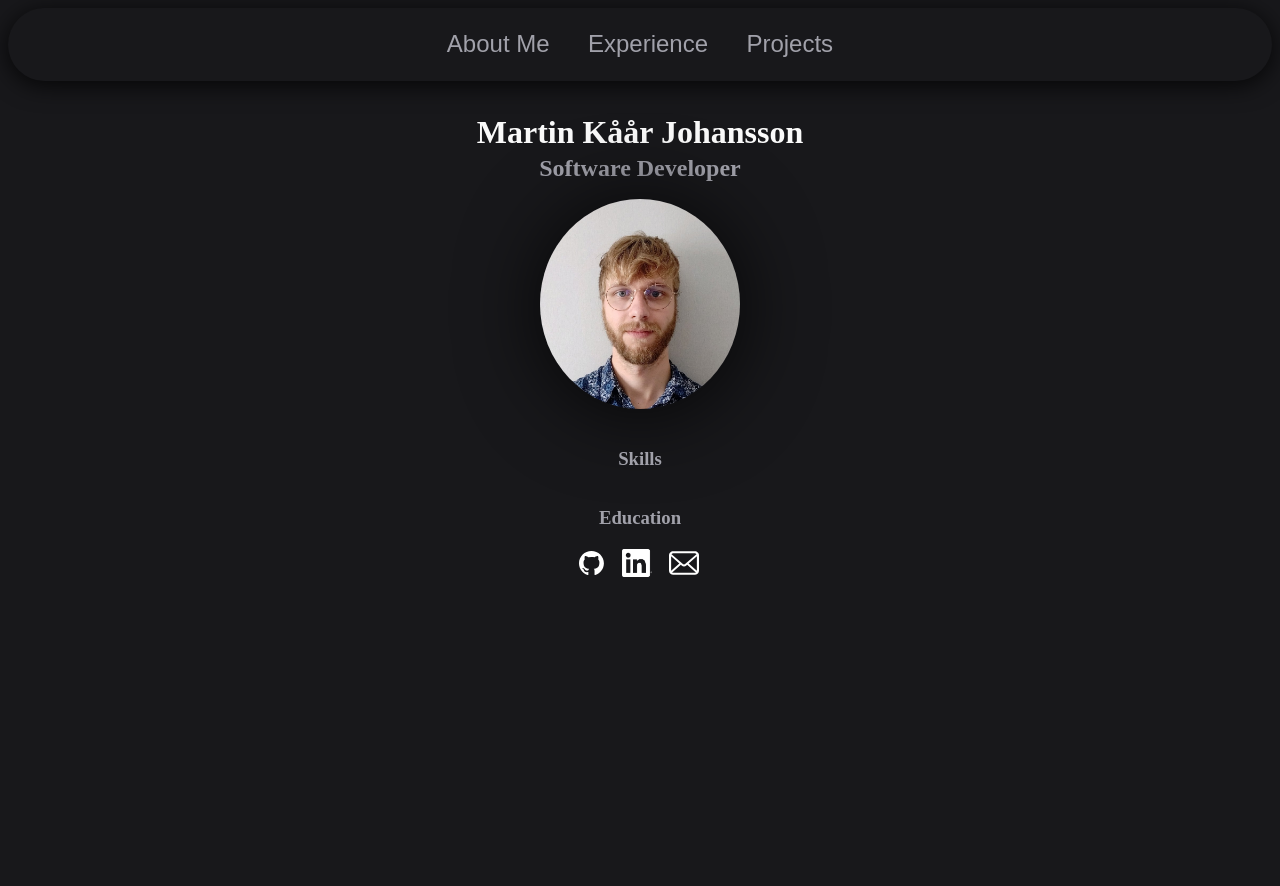
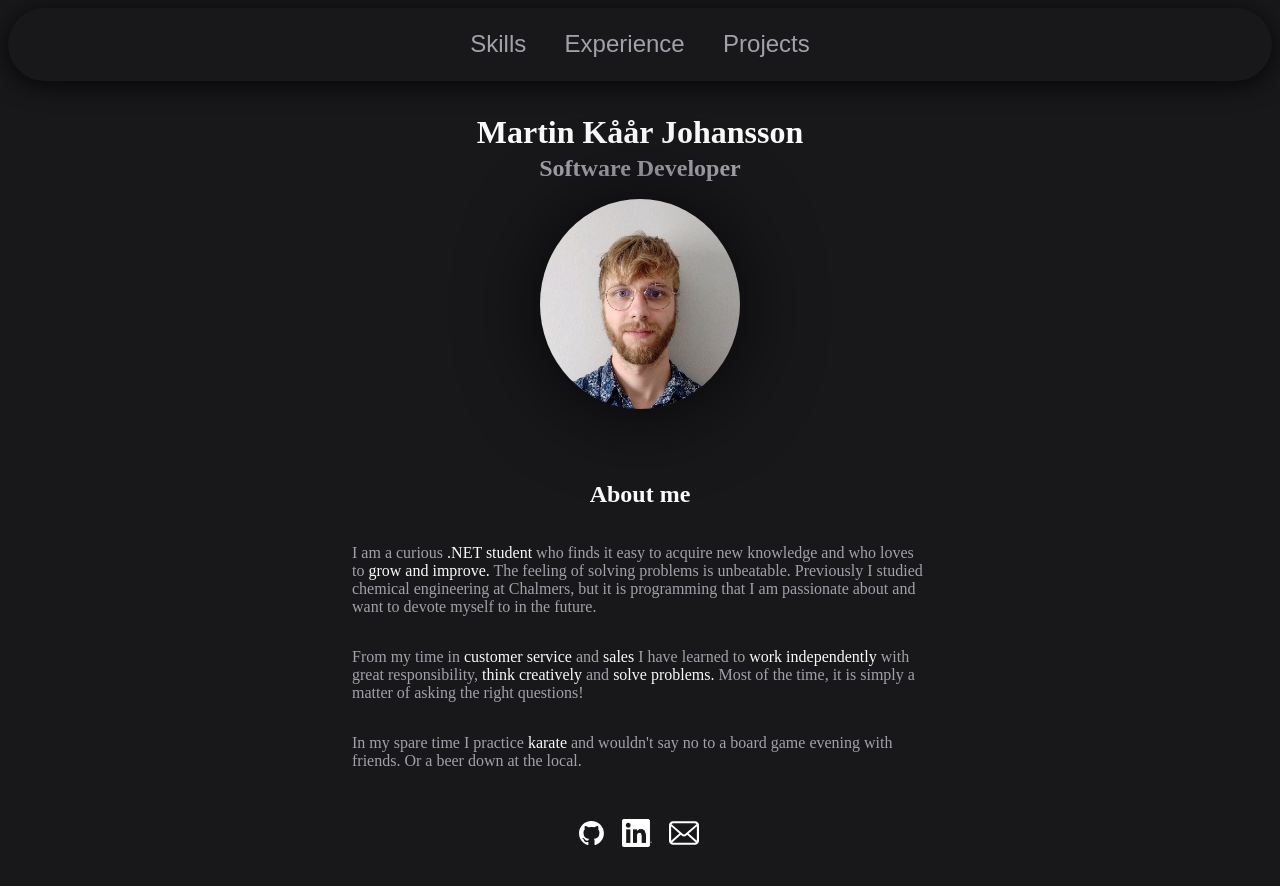
Before and after one commit to DefinitelyUnlikely/definitelyunlikely.github.io, a SvelteKit app in the folder portfolio/: page / in a window 1280 px wide. Shown: the top 886 px of the page. Built offline with nearby package versions, Linux system fonts and the light colour scheme.

Commit message:
show skills instead of about me, include about me in fixed section

```diff
--- a/portfolio/src/components/navPill.svelte
+++ b/portfolio/src/components/navPill.svelte
@@ -45,8 +45,8 @@
 
 <div class="nav-pill" class:hidden={!visible}>
     <button
-        class:active={activeSection.current === "about"}
-        onclick={() => setActiveSection("about")}>About Me</button
+        class:active={activeSection.current === "skills"}
+        onclick={() => setActiveSection("skills")}>Skills</button
     >
     <button
         class:active={activeSection.current === "experience"}
--- /dev/null
+++ b/portfolio/src/components/sections/skills.svelte
@@ -0,0 +1,36 @@
+<script lang="ts">
+    let languages: string[] = [];
+    let frameworks: string[] = [];
+    let databases: string[] = [];
+    let tools: string[] = [];
+</script>
+
+<h2 class="lighter-text">Skills</h2>
+
+<div class="languages-section"></div>
+
+<div class="frameworks-section"></div>
+
+<div class="databases-section"></div>
+
+<div class="tools-section"></div>
+
+<!-- Languages: C#, Python, JavaScript/TypeScript, HTML/CSS
+
+Frameworks: .NET, .NET MAUI, ASP.NET, Entity Framework, Django, React, Svelte
+
+Databases: PostgreSQL, Azure SQL, MS Access, CosmosDb, MongoDB
+
+Tools: Git, GitHub, Visual Studio, VSCode, SCRUM, Azure, Docker, xUnit -->
+
+<style>
+    h2 {
+        font-size: 2rem;
+        font-weight: 300;
+        margin-bottom: 1rem;
+    }
+
+    .lighter-text {
+        color: var(--secondary-text-color);
+    }
+</style>
--- a/portfolio/src/routes/+page.svelte
+++ b/portfolio/src/routes/+page.svelte
@@ -2,6 +2,7 @@
     import About from "../components/sections/about.svelte";
     import Experience from "../components/sections/experience.svelte";
     import Projects from "../components/sections/projects.svelte";
+    import Skills from "../components/sections/skills.svelte";
     import { activeSection } from "$lib/sectionState.svelte";
     import { slide } from "svelte/transition";
 
@@ -15,14 +16,18 @@
 
 <main>
     {#if activeSection.current !== ""}
-        <button class="mobile-toggle" onclick={() => hideFixedPanelMobile = !hideFixedPanelMobile}>
+        <button
+            class="mobile-toggle"
+            onclick={() => (hideFixedPanelMobile = !hideFixedPanelMobile)}
+        >
             {hideFixedPanelMobile ? "Show Profile Info" : "Hide Profile Info"}
         </button>
     {/if}
     <div
         class="fixed-panel"
         class:hidden={activeSection.current === ""}
-        class:mobile-hidden={hideFixedPanelMobile && activeSection.current !== ""}
+        class:mobile-hidden={hideFixedPanelMobile &&
+            activeSection.current !== ""}
     >
         <div class="fixed-panel-content-wrapper">
             <h1 class="name">Martin Kåår Johansson</h1>
@@ -36,12 +41,36 @@
                 />
             </div>
 
-            <div class="skills">
-                <h3>Skills</h3>
-            </div>
-
-            <div class="education">
-                <h3>Education</h3>
+            <div class="about">
+                <h2 class="lighter-text">About me</h2>
+                <p>
+                    I am a curious <span class="lighter-text">.NET student</span
+                    >
+                    who finds it easy to acquire new knowledge and who loves to
+                    <span class="lighter-text">grow and improve.</span> The feeling
+                    of solving problems is unbeatable. Previously I studied chemical
+                    engineering at Chalmers, but it is programming that I am passionate
+                    about and want to devote myself to in the future.
+                </p>
+                <p>
+                    From my time in <span class="lighter-text"
+                        >customer service</span
+                    >
+                    and
+                    <span class="lighter-text">sales</span>
+                    I have learned to
+                    <span class="lighter-text">work independently</span>
+                    with great responsibility,
+                    <span class="lighter-text">think creatively</span> and
+                    <span class="lighter-text">solve problems.</span> Most of the
+                    time, it is simply a matter of asking the right questions!
+                </p>
+                <p>
+                    In my spare time I practice <span class="lighter-text"
+                        >karate</span
+                    > and wouldn't say no to a board game evening with friends. Or
+                    a beer down at the local.
+                </p>
             </div>
 
             <div class="links">
@@ -86,8 +115,8 @@
             <div class="section-panel-content-wrapper">
                 {#key activeSection.current}
                     <div in:slide={{ duration: 400, delay: 100 }}>
-                        {#if activeSection.current === "about"}
-                            <About />
+                        {#if activeSection.current === "skills"}
+                            <Skills />
                         {:else if activeSection.current === "experience"}
                             <Experience />
                         {:else if activeSection.current === "projects"}
@@ -145,6 +174,18 @@
 
     .title {
         margin: 0.1rem;
+    }
+
+    .about {
+        margin: 2rem;
+        display: flex;
+        flex-direction: column;
+        justify-content: flex-start;
+        align-items: center;
+    }
+
+    .lighter-text {
+        color: var(--secondary-text-color);
     }
 
     .profile-pic {
```
